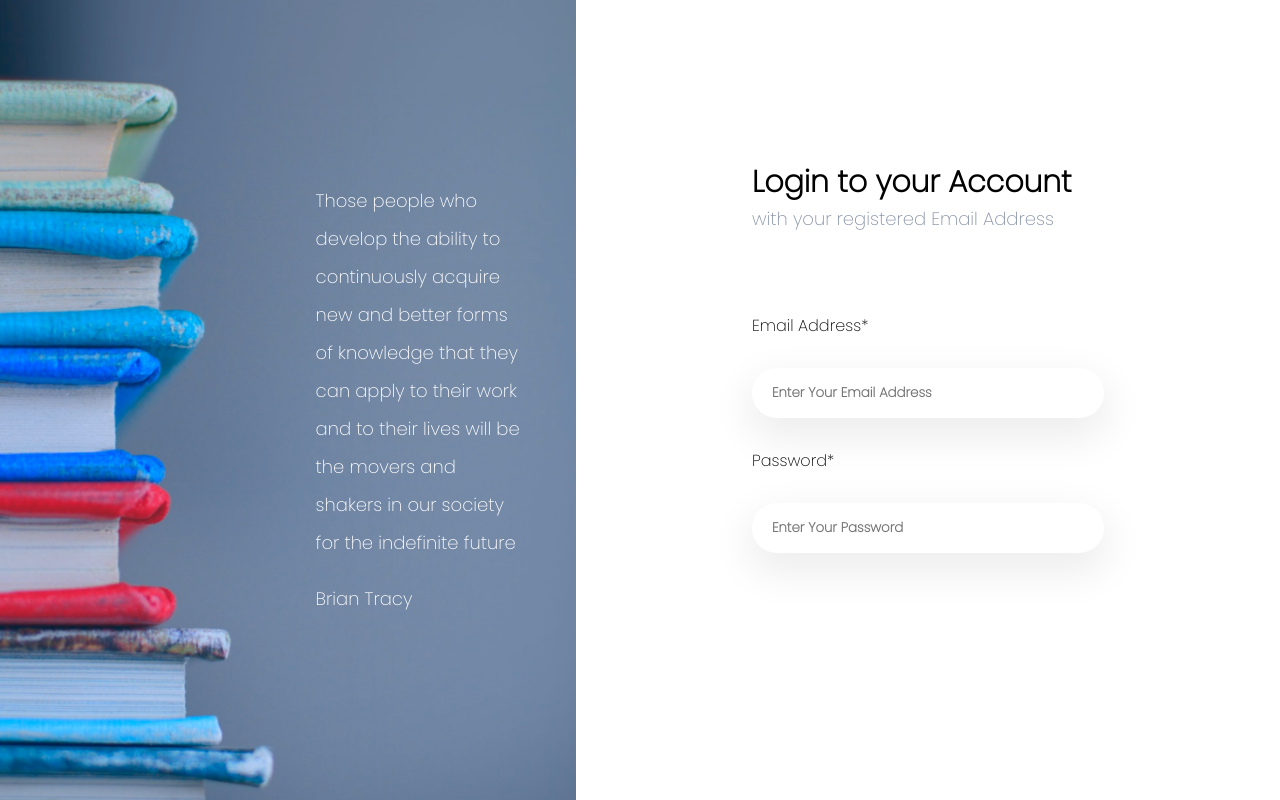
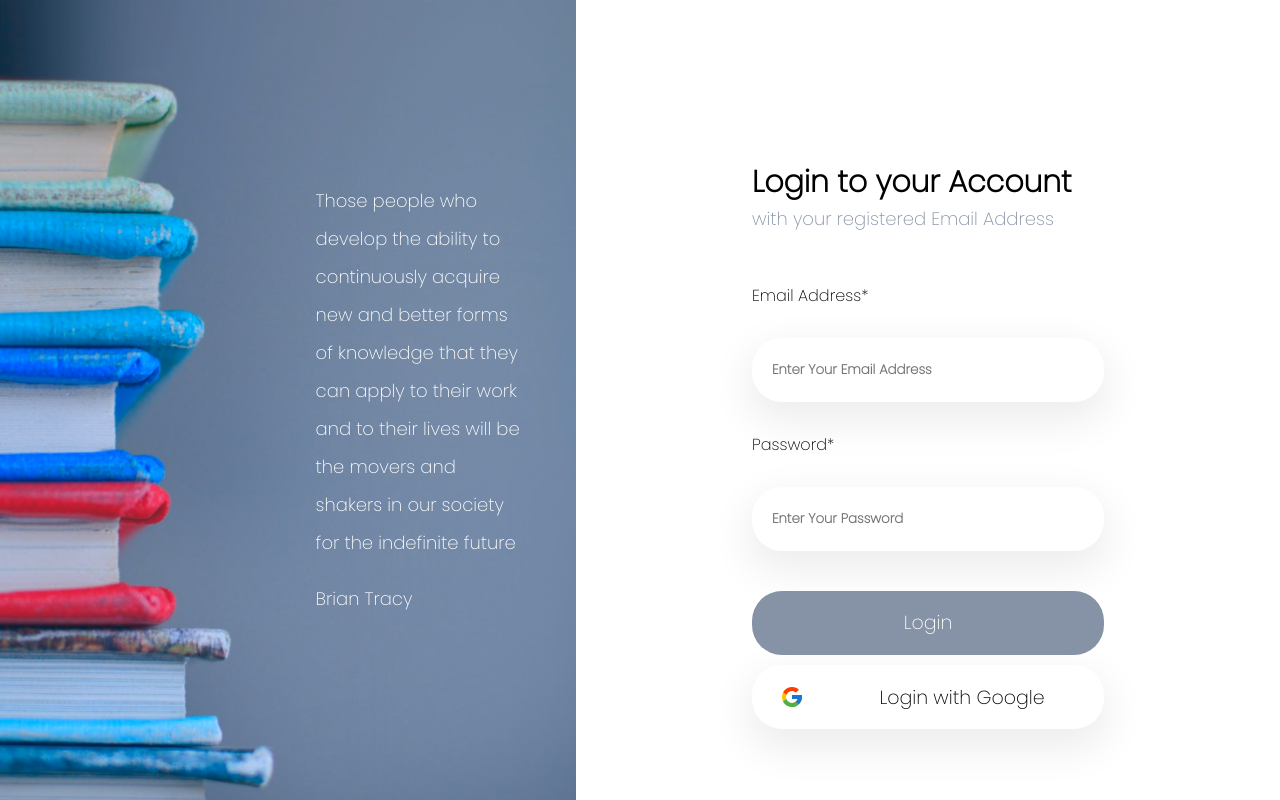
Before and after one commit to dossmedaziz/myquiz, a React (Create React App) app: page / in a window 1280 px wide. Built offline with nearby package versions, Linux system fonts and the light colour scheme.

Commit message:
complete the login screen

```diff
--- /dev/null
+++ b/src/assets/svg/GoogleIcon.jsx
@@ -0,0 +1,30 @@
+import * as React from "react";
+
+const GoogleIcon = (props) => (
+    <svg
+        width={24}
+        height={24}
+        viewBox="0 0 24 24"
+        fill="none"
+        xmlns="http://www.w3.org/2000/svg"
+        {...props}
+    >
+        <path
+            d="M21.8055 10.0415H21V10H12V14H17.6515C16.827 16.3285 14.6115 18 12 18C8.6865 18 6 15.3135 6 12C6 8.6865 8.6865 6 12 6C13.5295 6 14.921 6.577 15.9805 7.5195L18.809 4.691C17.023 3.0265 14.634 2 12 2C6.4775 2 2 6.4775 2 12C2 17.5225 6.4775 22 12 22C17.5225 22 22 17.5225 22 12C22 11.3295 21.931 10.675 21.8055 10.0415Z"
+            fill="#FFC107"
+        />
+        <path
+            d="M3.15283 7.3455L6.43833 9.755C7.32733 7.554 9.48033 6 11.9998 6C13.5293 6 14.9208 6.577 15.9803 7.5195L18.8088 4.691C17.0228 3.0265 14.6338 2 11.9998 2C8.15883 2 4.82783 4.1685 3.15283 7.3455Z"
+            fill="#FF3D00"
+        />
+        <path
+            d="M12.0002 22C14.5832 22 16.9302 21.0115 18.7047 19.404L15.6097 16.785C14.5719 17.5742 13.3039 18.0011 12.0002 18C9.39916 18 7.19066 16.3415 6.35866 14.027L3.09766 16.5395C4.75266 19.778 8.11366 22 12.0002 22Z"
+            fill="#4CAF50"
+        />
+        <path
+            d="M21.8055 10.0415H21V10H12V14H17.6515C17.2571 15.1082 16.5467 16.0766 15.608 16.7855L15.6095 16.7845L18.7045 19.4035C18.4855 19.6025 22 17 22 12C22 11.3295 21.931 10.675 21.8055 10.0415Z"
+            fill="#1976D2"
+        />
+    </svg>
+);
+export default GoogleIcon;
--- /dev/null
+++ b/src/assets/svg/index.js
@@ -0,0 +1,5 @@
+import GoogleIcon from "./googleIcon.svg";
+
+export {
+    GoogleIcon
+}
--- /dev/null
+++ b/src/components/buttons/iconButton/index.jsx
@@ -0,0 +1,18 @@
+import styles from "./style.module.css"
+export default function IconButton({Icon , label , onClick}) {
+
+    return (
+        <div className={styles.button__container}>
+            <button
+                onClick={onClick}
+                className={styles.button__shape}>
+               <div className={styles.icon__container}>
+                   <Icon />
+               </div>
+               <div className={styles.label__container}>
+                   <span className={styles.label}>{label}</span>
+               </div>
+            </button>
+        </div>
+    )
+}
--- /dev/null
+++ b/src/components/buttons/iconButton/style.module.css
@@ -0,0 +1,40 @@
+.button__container {
+    width: 100%;
+}
+
+.button__shape {
+    background: #FFFFFF;
+    width: 100%;
+    height: 64px;
+    background: #FFFFFF;
+    box-shadow: 0px 15px 40px 5px #EDEDED;
+    border: none;
+    border-radius: 30px;
+    display: flex;
+    align-items: center;
+    cursor: pointer;
+
+}
+
+.icon__container {
+    width: 20%;
+    height: 100%;
+    display: flex;
+    justify-content: center;
+    align-items: center;
+}
+
+.label__container{
+    width: 80%;
+    height: 100%;
+    display: flex;
+    justify-content: center;
+    align-items: center;
+}
+.label{
+    font-style: normal;
+    font-weight: 500;
+    font-size: 19px;
+    line-height: 23px;
+    color: #000000;
+}
--- a/src/components/buttons/simpleButton/index.jsx
+++ b/src/components/buttons/simpleButton/index.jsx
@@ -1,9 +1,15 @@
 import React from "react";
 import styles from "./style.module.css";
-function SimpleButton({ label, onClick }) {
+function SimpleButton({ label, onClick  , textColor,bgColor}) {
   return (
     <div className={styles.button__container}>
-      <button onClick={onClick}>{label}</button>
+      <button
+          onClick={onClick}
+          className={styles.button__shape}
+          style={{ backgroundColor : bgColor , color : textColor}}
+      >
+          {label}
+      </button>
     </div>
   );
 }
--- a/src/components/buttons/simpleButton/style.module.css
+++ b/src/components/buttons/simpleButton/style.module.css
@@ -0,0 +1,15 @@
+.button__container {
+    width: 100%;
+    margin: 10px 0;
+}
+
+.button__shape {
+    width: 100%;
+    height: 64px;
+    border: none;
+    border-radius: 30px;
+    cursor: pointer;
+    font-weight: 500;
+    font-size: 19px;
+    line-height: 28px;
+}
--- a/src/components/inputs/textInput/style.module.css
+++ b/src/components/inputs/textInput/style.module.css
@@ -8,7 +8,7 @@
   background: #ffffff;
   border-radius: 30px;
   border: none;
-  height: 50px;
+  height: 64px;
   box-sizing: border-box;
   box-shadow: 0px 15px 40px 5px #ededed;
   padding: 0 20px;
--- a/src/index.css
+++ b/src/index.css
@@ -2,7 +2,7 @@
 body{
   padding: 0;
   margin: 0;
-  background-color: #E5E5E5;
+  background-color: white;
 }
 *{
   font-family: 'poppins';
--- a/src/pages/auth/index.jsx
+++ b/src/pages/auth/index.jsx
@@ -1,4 +1,4 @@
-import { Outlet } from "react-router-dom";
+import {Outlet} from "react-router-dom";
 import styles from "./style.module.css";
 
 function Auth() {
@@ -16,7 +16,7 @@ function Auth() {
                 </div>
             </div>
             <div className={styles.form__side}>
-        <Outlet />
+                <Outlet/>
             </div>
         </div>
     );
--- a/src/pages/auth/login/Login.jsx
+++ b/src/pages/auth/login/Login.jsx
@@ -1,5 +1,9 @@
 import styles from "./style.module.css";
 import TextInput from "../../../components/inputs/textInput";
+import SimpleButton from "../../../components/buttons/simpleButton";
+import IconButton from "../../../components/buttons/iconButton";
+import GoogleIcon from "../../../assets/svg/GoogleIcon";
+
 function Login() {
     return (
         <div className={styles.login__container}>
@@ -25,6 +29,19 @@ function Login() {
                             label="Password"
                             required={true}
                         />
+
+                        <SimpleButton
+                            label={"Login"}
+                            onClick={null}
+                            bgColor={"#8692A6"}
+                            textColor={"#FFFFFF"}
+                        />
+                        <IconButton
+                            label={"Login with Google"}
+                            onClick={null}
+                            Icon={GoogleIcon}
+                        />
+
                     </form>
                 </div>
             </div>
--- a/src/pages/auth/login/style.module.css
+++ b/src/pages/auth/login/style.module.css
@@ -34,5 +34,5 @@ span {
 .form__body{
     width: 100%;
     height: 100%;
-    margin-top: 80px;
+    margin-top: 50px;
 }
--- a/src/pages/auth/style.module.css
+++ b/src/pages/auth/style.module.css
@@ -2,8 +2,8 @@
     width: 100%;
     height: 100vh;
     display: flex;
-  background-color: white;
 }
+
 .quote__side {
     width: 45%;
     height: 100%;
@@ -15,10 +15,12 @@
     padding: 0 50px 0 0;
     box-sizing: border-box;
 }
+
 .quote__container {
     width: 40%;
     height: max-content;
 }
+
 p {
     font-style: normal;
     font-weight: 400;
@@ -26,6 +28,7 @@ p {
     line-height: 38px;
     color: #ffffff;
 }
+
 .form__side {
     width: 55%;
     height: 100%;
```
Lines whose indentation alone changed are shown as unchanged.
